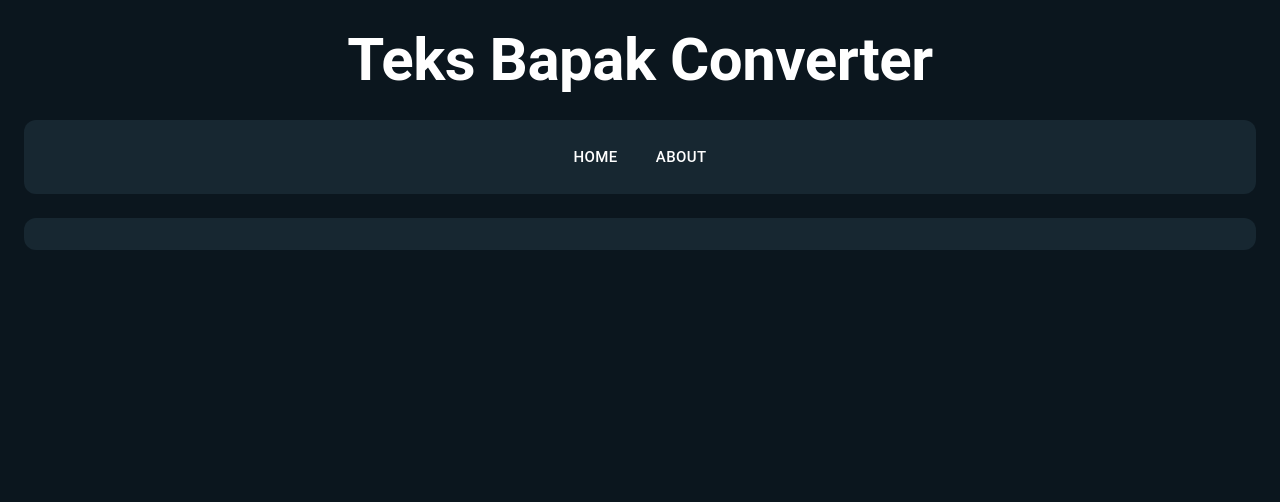
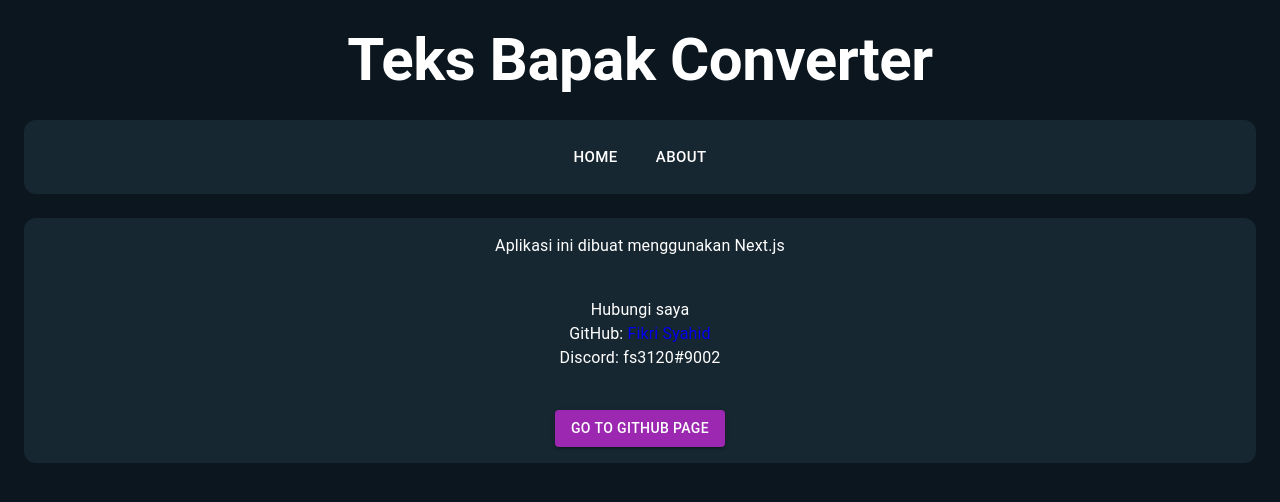
Before and after one commit to fikrisyahid/teks-gaya-converter, a Next.js app: page /about in a window 1280 px wide. Shown: the top 502 px of the page. Built offline with nearby package versions, Linux system fonts and the light colour scheme.

Commit message:
Add about page

```diff
--- a/pages/about.tsx
+++ b/pages/about.tsx
@@ -1,6 +1,9 @@
-import { NextPage } from 'next'
-import Head from 'next/head'
-import MainGrid from '../components/MainGrid'
+import { NextPage } from "next";
+import Head from "next/head";
+import MainGrid from "../components/MainGrid";
+import Grid from "@mui/material/Grid";
+import Typography from "@mui/material/Typography";
+import Button from "@mui/material/Button";
 
 const About: NextPage = () => {
   return (
@@ -9,10 +12,40 @@ const About: NextPage = () => {
         <title>About</title>
       </Head>
       <MainGrid>
-
+        <Grid container item direction="column" alignItems="center" spacing={2}>
+          <Grid item mb={3}>
+            <Typography textAlign="center" variant="body1" color="white">
+              Aplikasi ini dibuat menggunakan Next.js
+            </Typography>
+          </Grid>
+          <Grid item mb={3}>
+            <Typography textAlign="center" variant="body1" color="white">
+              Hubungi saya
+              <br />
+              GitHub:{" "}
+              <a
+                style={{ textDecoration: "none" }}
+                href="https://github.com/fikrisyahid"
+              >
+                Fikri Syahid
+              </a>
+              <br />
+              Discord: fs3120#9002
+            </Typography>
+          </Grid>
+          <Grid item>
+            <Button
+              href="https://github.com/fikrisyahid/teks-bapak-converter#readme"
+              variant="contained"
+              color="secondary"
+            >
+              Go to GitHub page
+            </Button>
+          </Grid>
+        </Grid>
       </MainGrid>
     </>
-  )
-}
+  );
+};
 
-export default About
+export default About;
```
